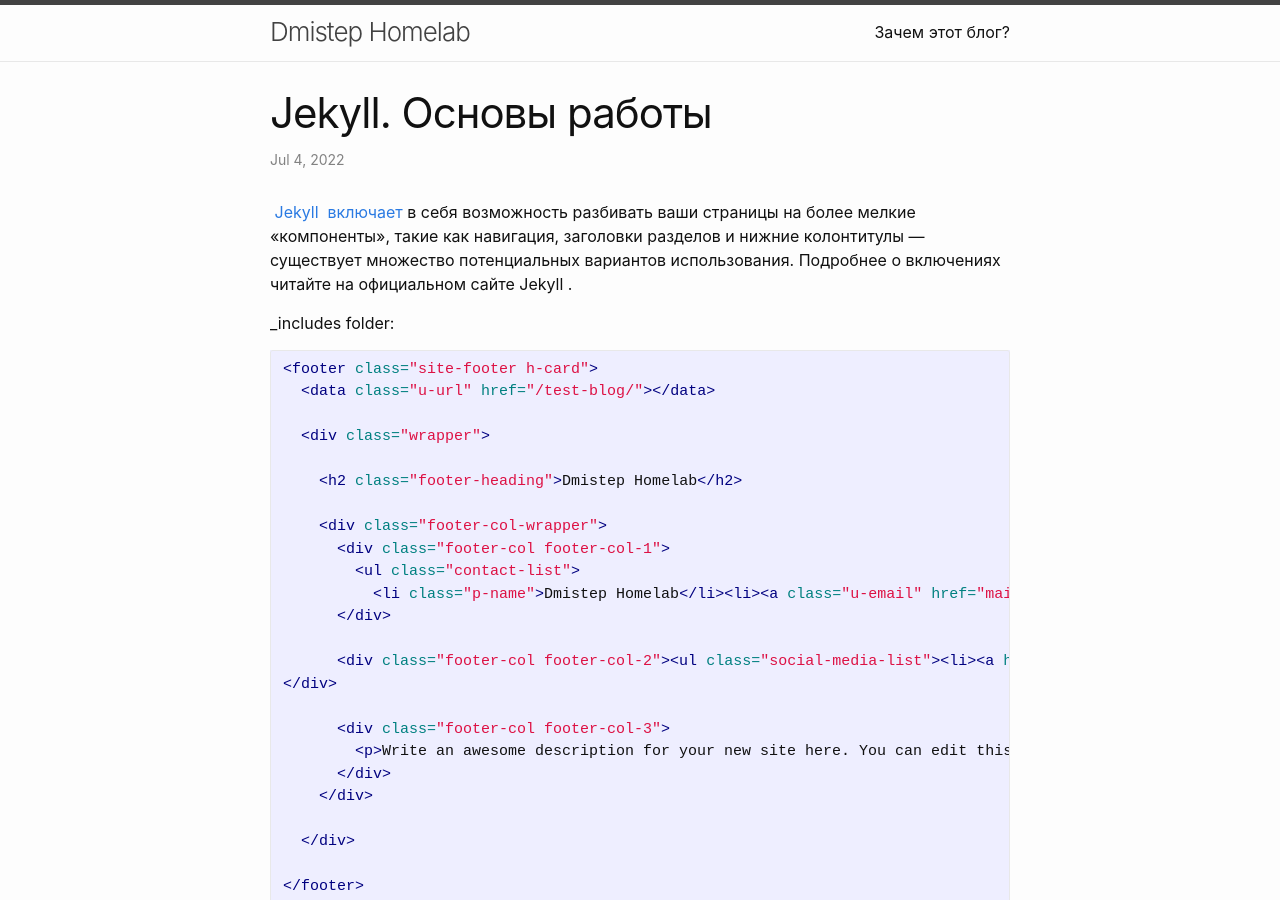
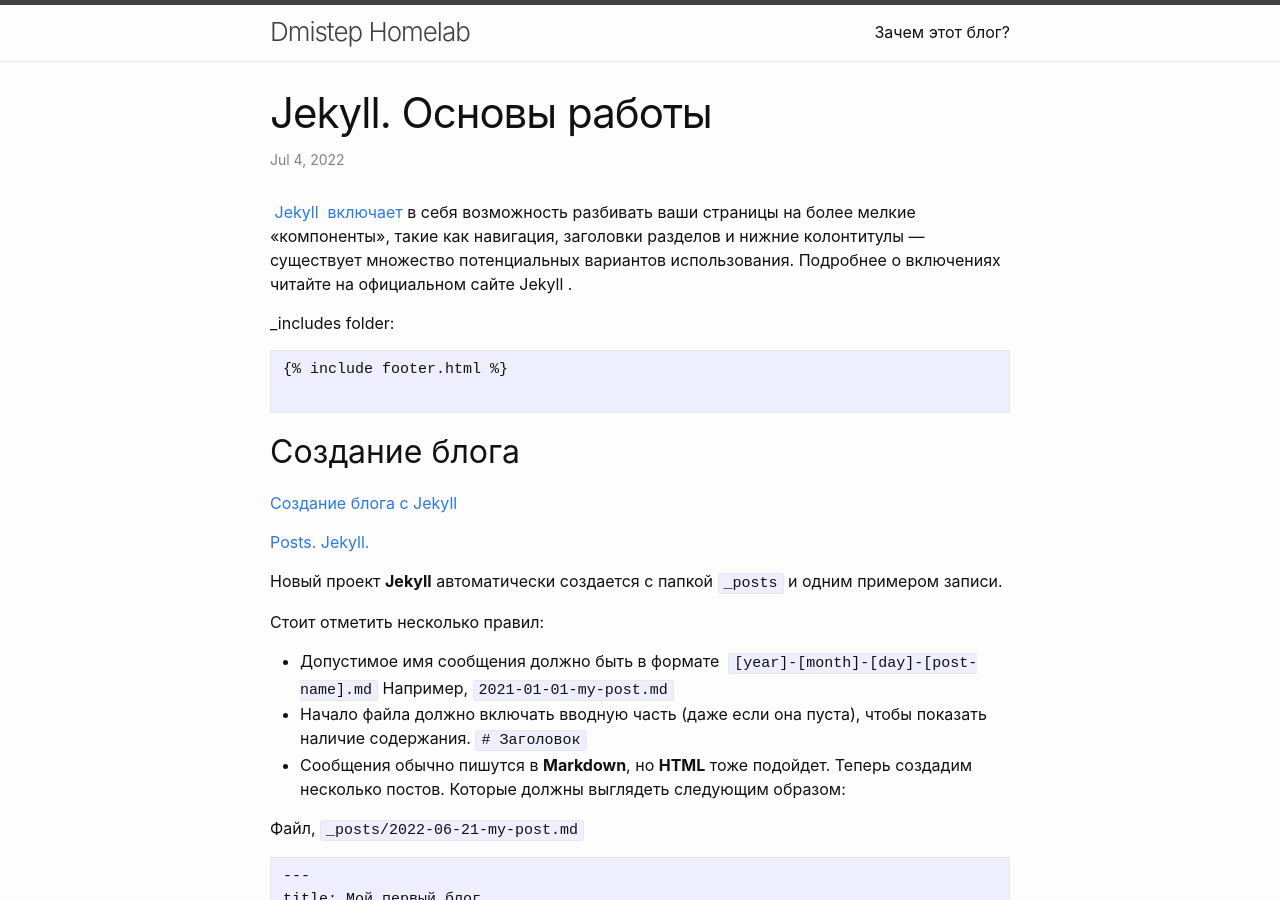
Before and after one commit to Dmistep/test-blog, a Jekyll site: the page built from _posts/2022-07-04-jekyll.md, in a window 1280 px wide and 900 px high. Built offline with Jekyll 4.4.1, drawn with Linux system fonts in a browser that asks for light colours.

Commit message:
update 2022-07-04-jekyll.md

````diff
--- a/_posts/2022-07-04-jekyll.md
+++ b/_posts/2022-07-04-jekyll.md
@@ -10,7 +10,7 @@ permalink: /jekyll/
 _includes folder:
 
 ```html
-{% include footer.html %}
+{% raw %}{% include footer.html %}{% endraw %}
 
 ```
 
````
